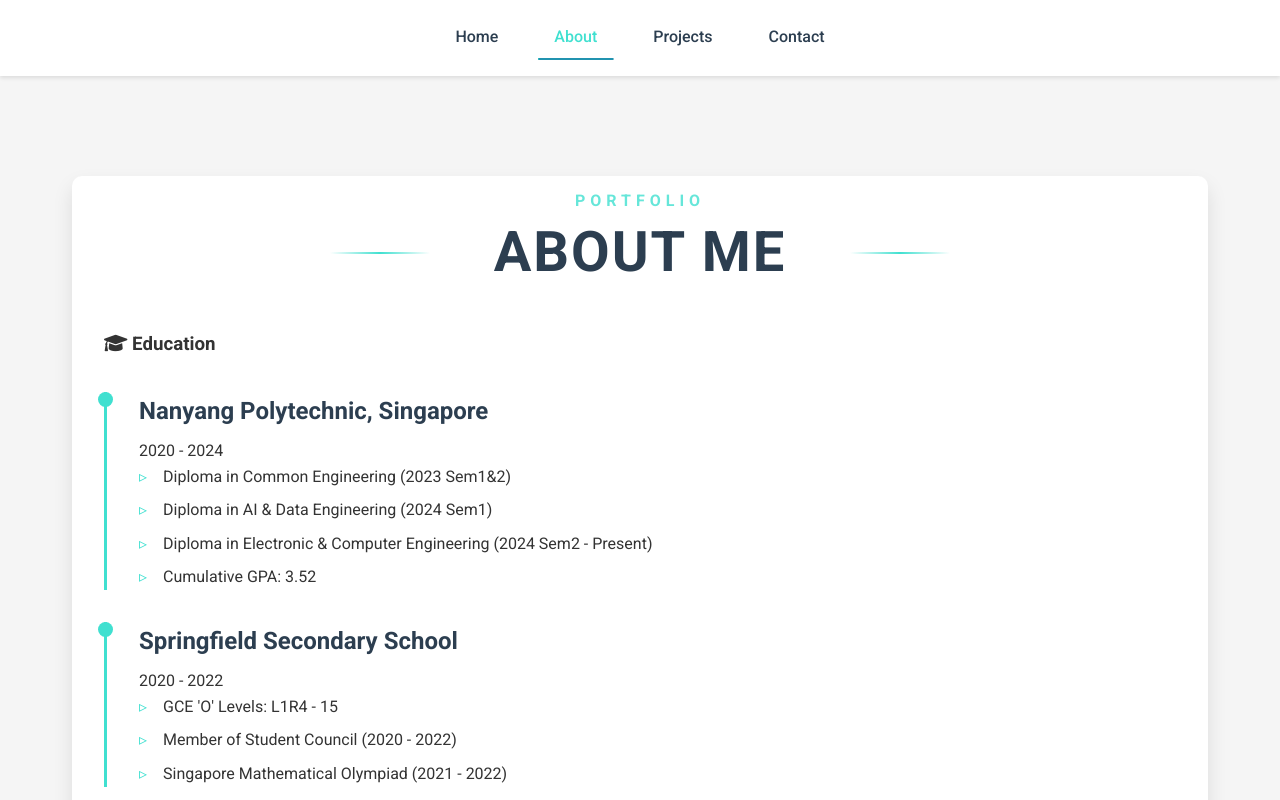
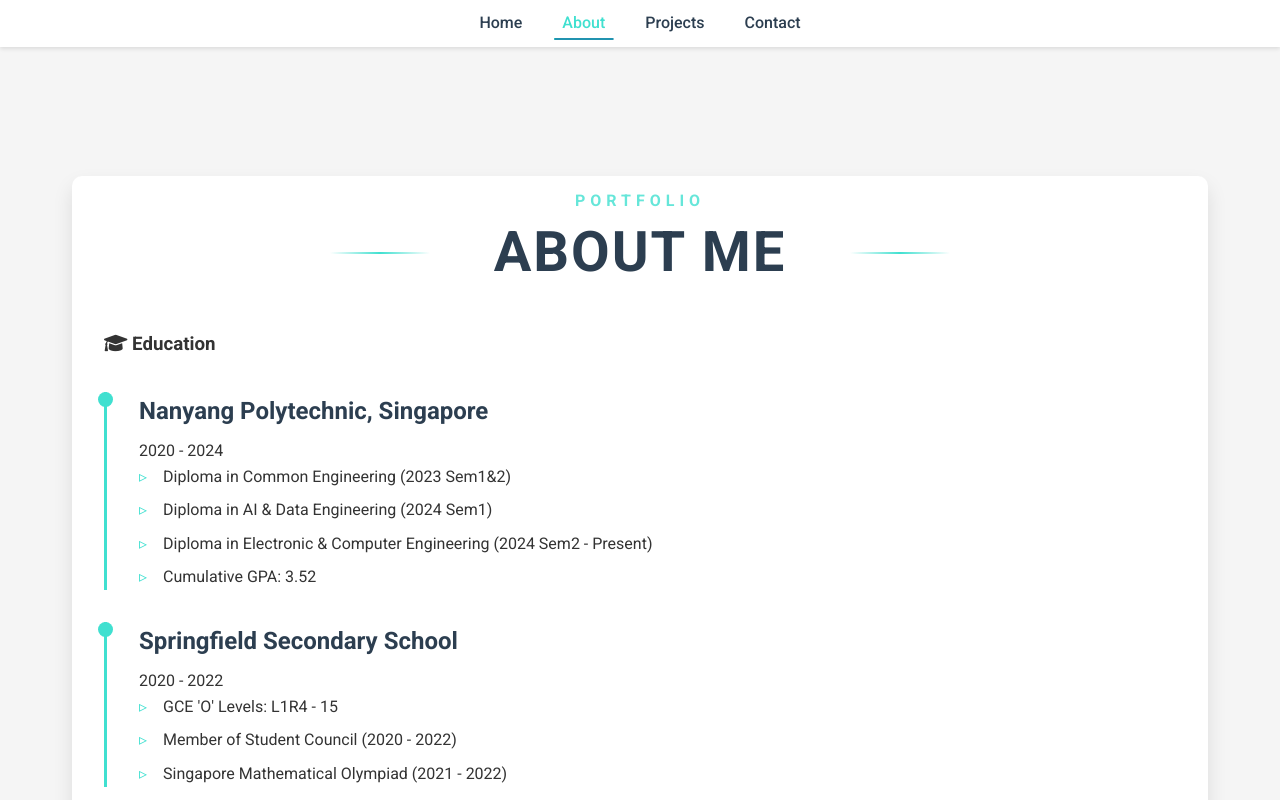
Before and after one commit to yorhagengyue/Liu.github.io, a plain HTML site: page about.html in a window 1280 px wide. Shown: the top 800 px of the page. Drawn offline with Linux system fonts and the light colour scheme; a script that the page names is missing.

Commit message:
Update style.css

```diff
--- a/styles/style.css
+++ b/styles/style.css
@@ -32,7 +32,7 @@ body {
     width: 100%;
     background: rgba(255, 255, 255, 0.95);
     backdrop-filter: blur(10px);
-    padding: 0.5rem 0;
+    padding: 0.2rem 0;
     box-shadow: 0 2px 4px rgba(0,0,0,0.1);
     z-index: 1000;
 }
@@ -40,7 +40,7 @@ body {
 .nav-content {
     max-width: 1200px;
     margin: 0 auto;
-    padding: 0.5rem;
+    padding: 0.2rem;
     display: flex;
     justify-content: center;
     gap: 1.5rem;
@@ -52,7 +52,7 @@ body {
     font-weight: 500;
     transition: color 0.3s;
     position: relative;
-    padding: 0.5rem 1rem;
+    padding: 0.2rem 0.5rem;
 }
 
 .nav-content a::after {
```
